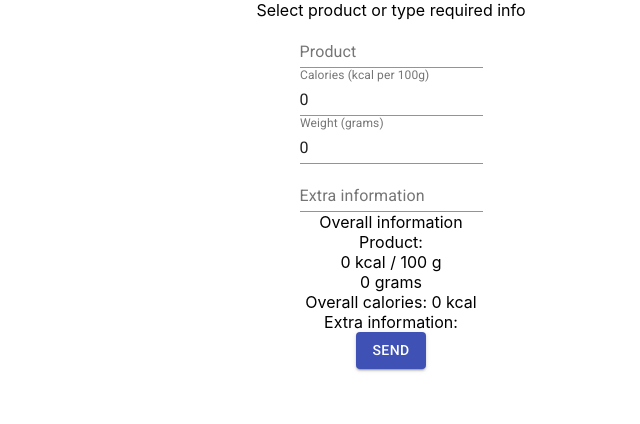
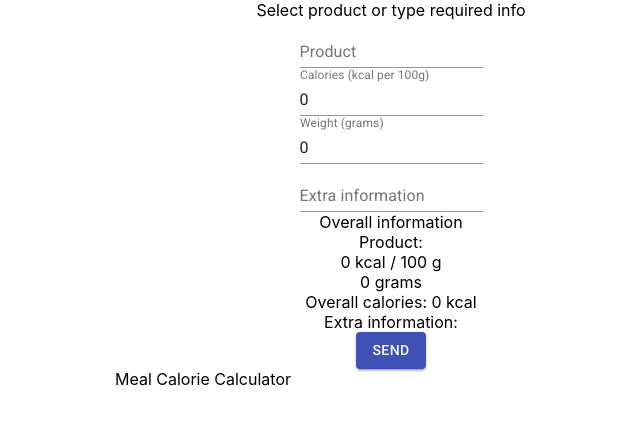
Before and after one commit to volodfast/react-calorie-calc, a React (Create React App) app: page / in a window 1280 px wide. Shown: the top 424 px of the page, without its empty margins (249-889 px from the left). Built offline with nearby package versions, Linux system fonts and the light colour scheme.

Commit message:
feature(core): add meal calorie calculator

```diff
--- a/src/App.tsx
+++ b/src/App.tsx
@@ -1,11 +1,13 @@
 import { Container } from '@material-ui/core';
 // containers
 import CalorieCalculator from 'modules/calorie/containers/CalorieCalculator';
+import MealCalorieCalculator from 'modules/meal/containers/MealCalorieCalculator';
 
 function App() {
   return (
     <Container maxWidth="sm">
       <CalorieCalculator />
+      <MealCalorieCalculator />
     </Container>
   );
 }
--- /dev/null
+++ b/src/modules/meal/containers/MealCalorieCalculator/MealCaloriCalculator.tsx
@@ -0,0 +1,7 @@
+import React, { FC } from 'react';
+
+const MealCaloriCalculator: FC = () => {
+  return <div>Meal Calorie Calculator</div>;
+};
+
+export default MealCaloriCalculator;
--- /dev/null
+++ b/src/modules/meal/containers/MealCalorieCalculator/index.ts
@@ -0,0 +1 @@
+export { default } from './MealCaloriCalculator';
```
